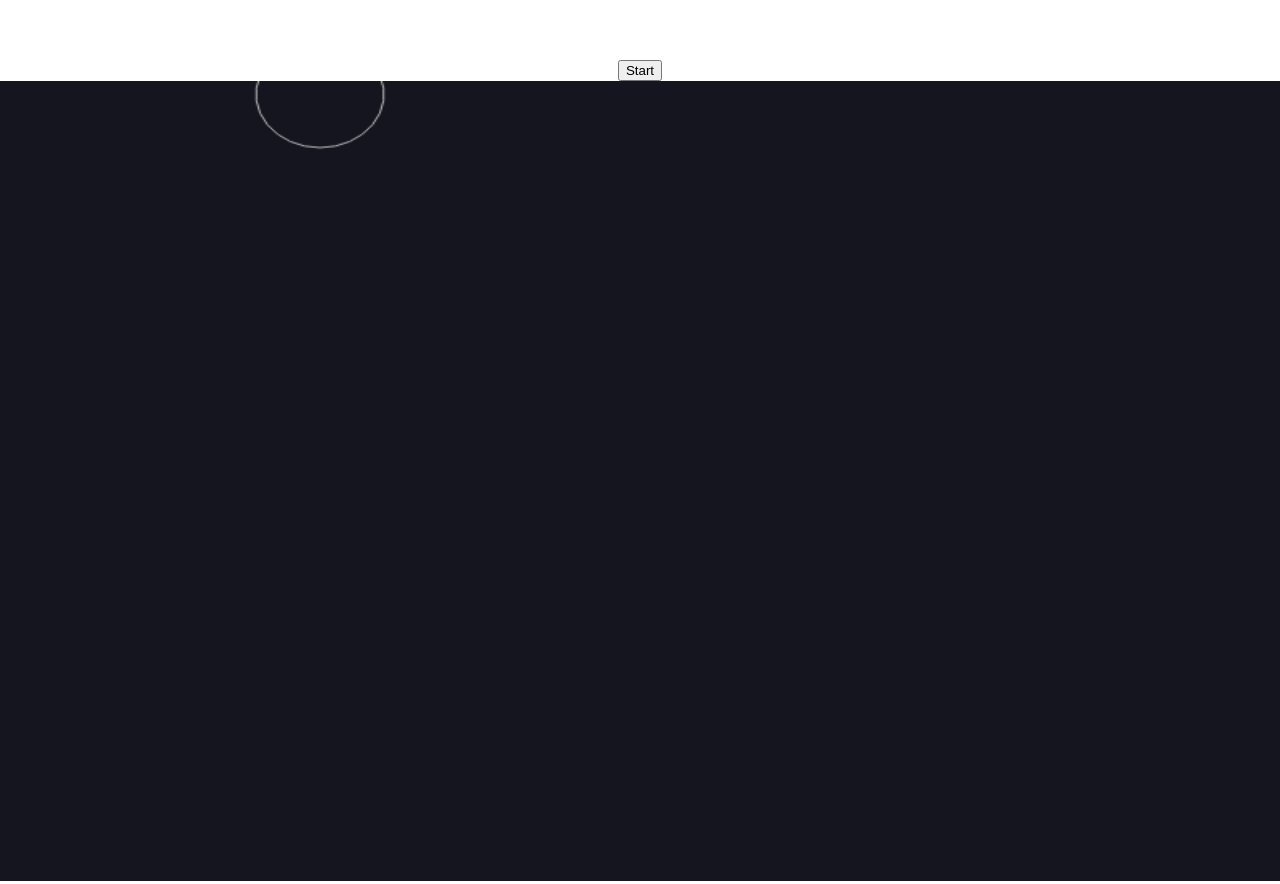
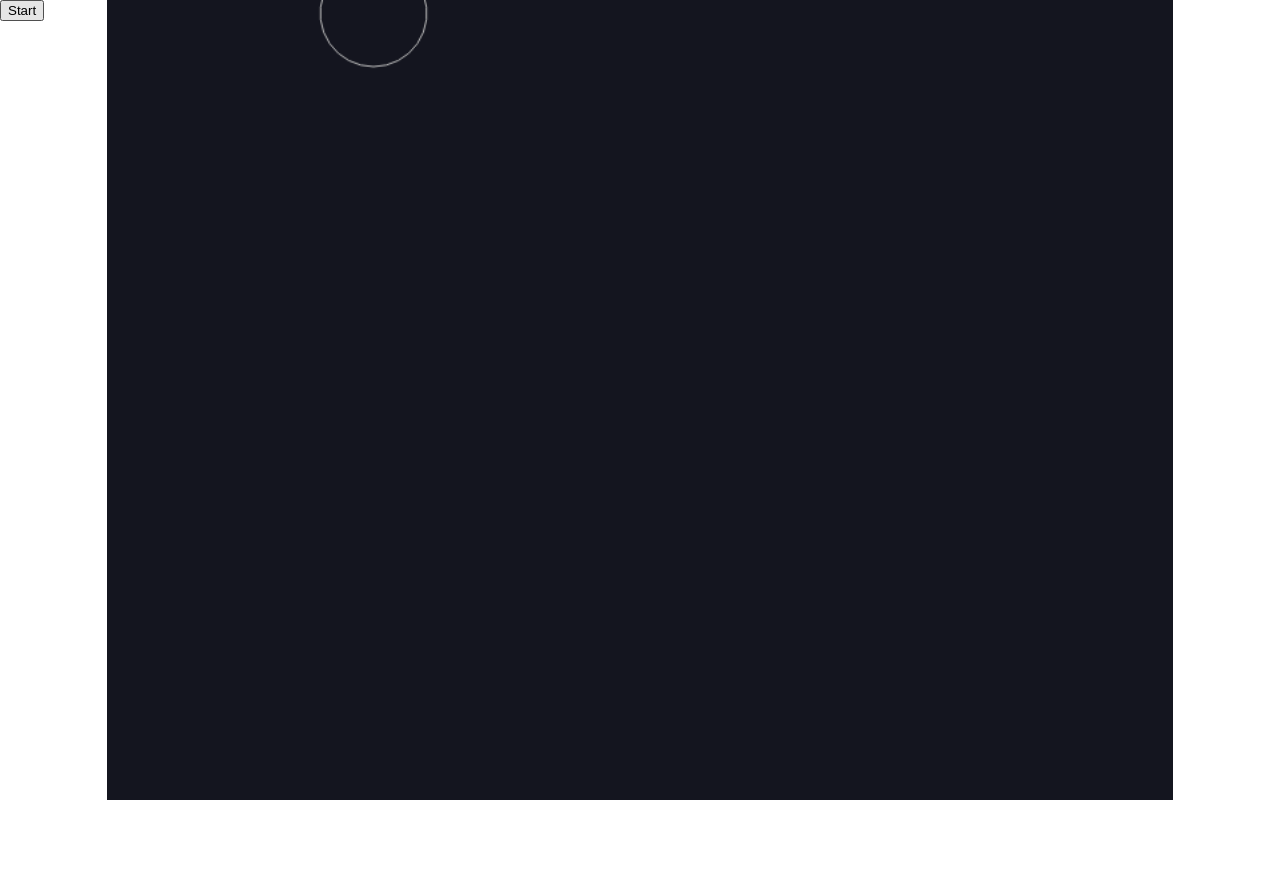
Before and after one commit to bryanleetc/tfjs-matter-sandbox, a Vue app: page / in a window 1280 px wide. After the commit the page ends 803 px from the top, so only its background shows below. Built offline with nearby package versions, Linux system fonts and the light colour scheme.

Commit message:
Resized matterjs stage

```diff
--- a/src/App.vue
+++ b/src/App.vue
@@ -41,6 +41,10 @@ export default {
   -moz-osx-font-smoothing: grayscale;
   text-align: center;
   color: #2c3e50;
-  margin-top: 60px;
+}
+
+.interface {
+  position: absolute;
+
 }
 </style>
--- a/src/components/World.vue
+++ b/src/components/World.vue
@@ -35,7 +35,7 @@ export default {
 
 <style lang="scss">
 .world {
-  height: 100vh;
-  width: 100vw;
+  height: 800px;
+  width: (800 / 1.3)px;
 }
 </style>
```
